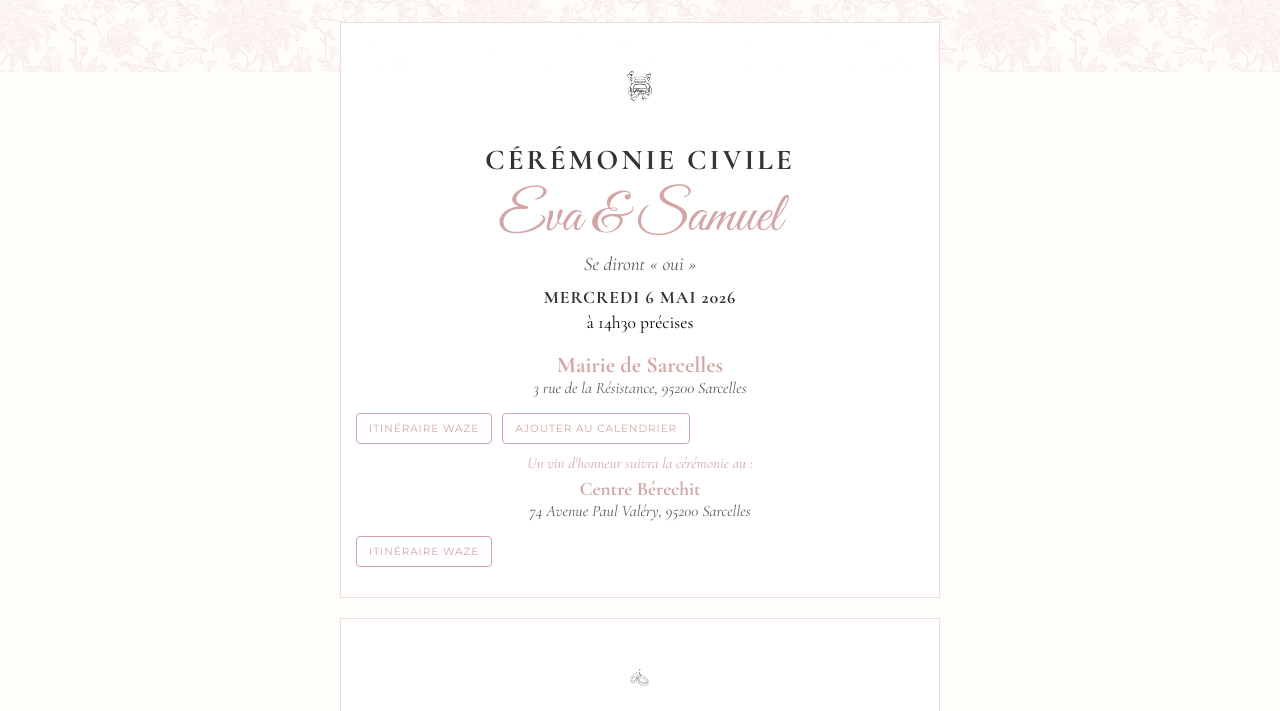
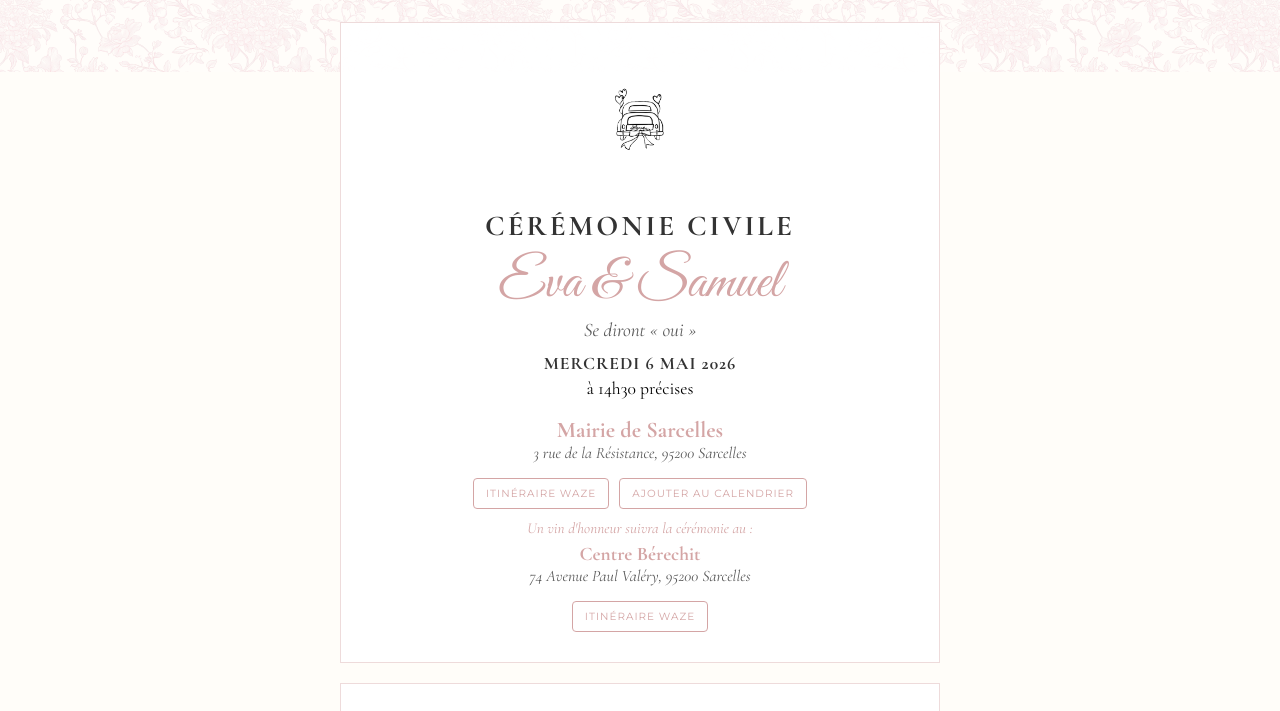
Before and after one commit to Elie1501/Eva-Samuel, a plain HTML site: page invitation.html in a window 1280 px wide. Shown: the part 728-1439 px from the top of the page. Drawn offline with nearby package versions, Linux system fonts and the light colour scheme.

Commit message:
Update CSS classes and image sizes in invitation.htmlj

```diff
--- a/invitation.html
+++ b/invitation.html
@@ -41,7 +41,7 @@
 
         .event-card { background-color: rgba(255, 255, 255, 0.95); border: 1px solid var(--line-color); padding: 30px 15px; margin: 20px 0; width: 100%; position: relative; }
 
-        .action-btns { display: flex; justify: center; gap: 10px; margin-top: 15px; flex-wrap: wrap; }
+        .action-btns { display: flex; justify-content: center; gap: 10px; margin-top: 15px; flex-wrap: wrap; }
         .btn-mini {
             text-decoration: none; font-family: 'Montserrat', sans-serif; font-size: 0.65rem;
             text-transform: uppercase; letter-spacing: 1px; color: var(--rose-prestige);
@@ -50,8 +50,10 @@
         }
         .btn-mini:hover { background: var(--rose-prestige); color: white; }
 
-        /* Style pour les icônes/illustrations */
-        .illust-img { width: 60px; height: auto; margin: 0 auto 10px; display: block; }
+        /* --- IMAGES AGRANDIES --- */
+        .illust-voiture { width: 120px; height: auto; margin: 0 auto 15px; display: block; } /* +50% de 80px */
+        .illust-bagues { width: 100px; height: auto; margin: 0 auto 20px; display: block; } /* +50% de 65px */
+
         .hebreu-img { width: 100%; max-width: 400px; margin: 0 auto 20px; display: block; filter: sepia(0.2); }
 
         .family-grid { display: flex; justify-content: space-between; gap: 10px; margin-bottom: 25px; text-align: center; border-bottom: 1px solid var(--line-color); padding-bottom: 20px; }
@@ -95,7 +97,7 @@
         <img src="nez.JPG" alt="Eva & Samuel" class="hero-photo">
 
         <div class="event-card" id="mairie">
-            <img src="voiture.png" alt="Voiture" class="illust-img">
+            <img src="voiture.png" alt="Voiture" class="illust-voiture">
 
             <h2 class="section-title">Cérémonie Civile</h2>
             <div class="names-inline">Eva & Samuel</div>
@@ -126,7 +128,7 @@
         </div>
 
         <div class="event-card" id="houppa">
-            <img src="baguess.png" alt="Alliances" class="illust-img" style="width: 50px; margin-bottom: 20px;">
+            <img src="baguess.png" alt="Alliances" class="illust-bagues">
 
             <img src="hebreu.png" alt="Bénédiction" class="hebreu-img">
 
```
